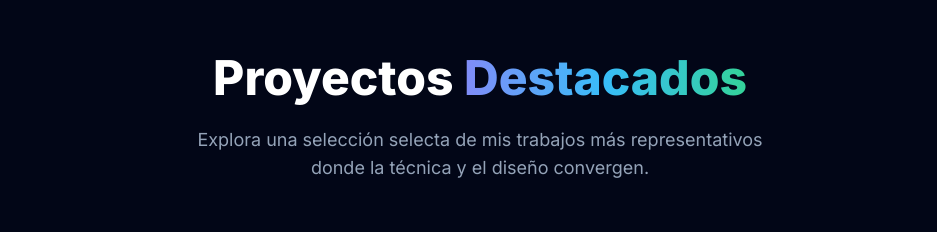
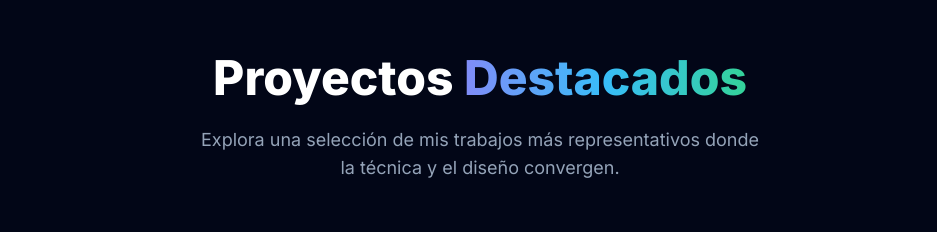
Before and after one commit to joelgarciaman/JoelPortfolio, a React (Vite) app: page / in a window 1280 px wide. Shown: the part 2886-3118 px from the top of the page, without its empty margins (160-1097 px from the left). Built offline with nearby package versions, Linux system fonts and the light colour scheme.

Commit message:
TextModified

```diff
--- a/src/components/Projects.tsx
+++ b/src/components/Projects.tsx
@@ -33,7 +33,7 @@ const Projects = () => {
                     >
                         <h2 className="text-4xl md:text-5xl font-black text-white mb-6 text-center">Proyectos <span className="gradient-text">Destacados</span></h2>
                         <p className="text-slate-400 max-w-xl text-lg mx-auto">
-                            Explora una selección selecta de mis trabajos más representativos donde la técnica y el diseño convergen.
+                            Explora una selección de mis trabajos más representativos donde la técnica y el diseño convergen.
                         </p>
                     </motion.div>
                 </div>
```
